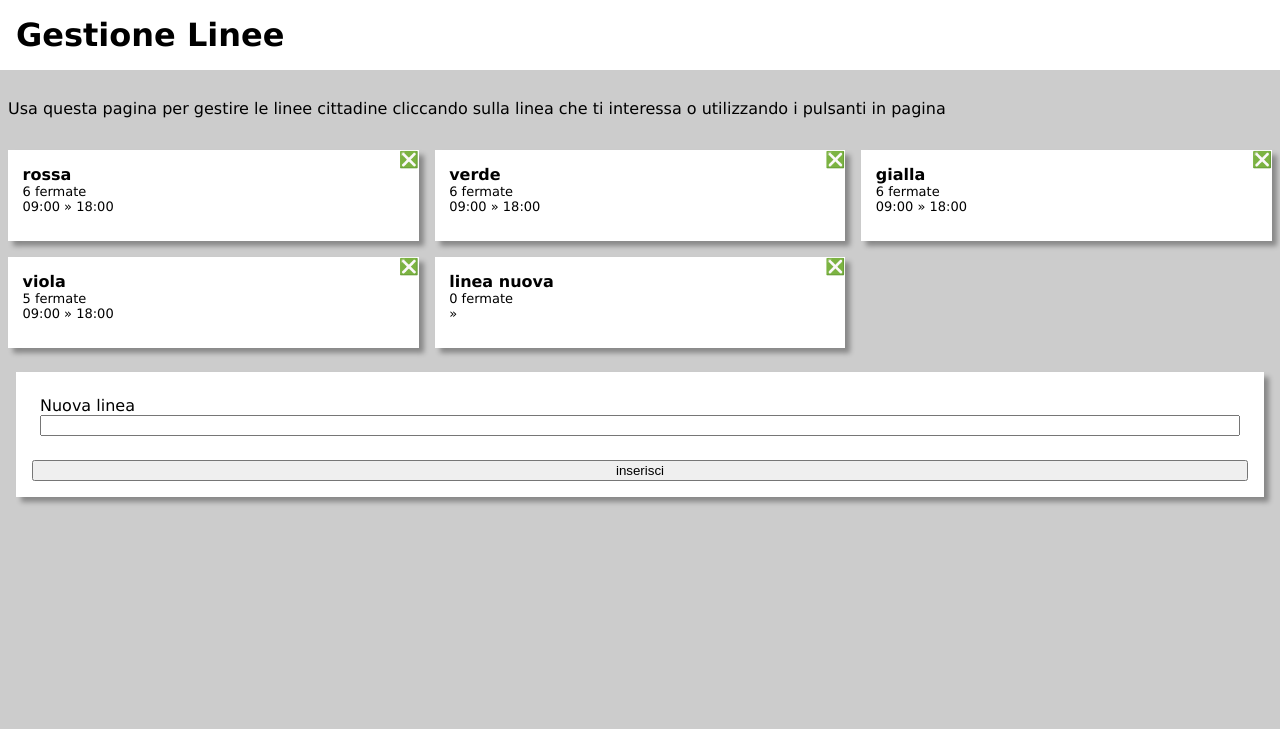
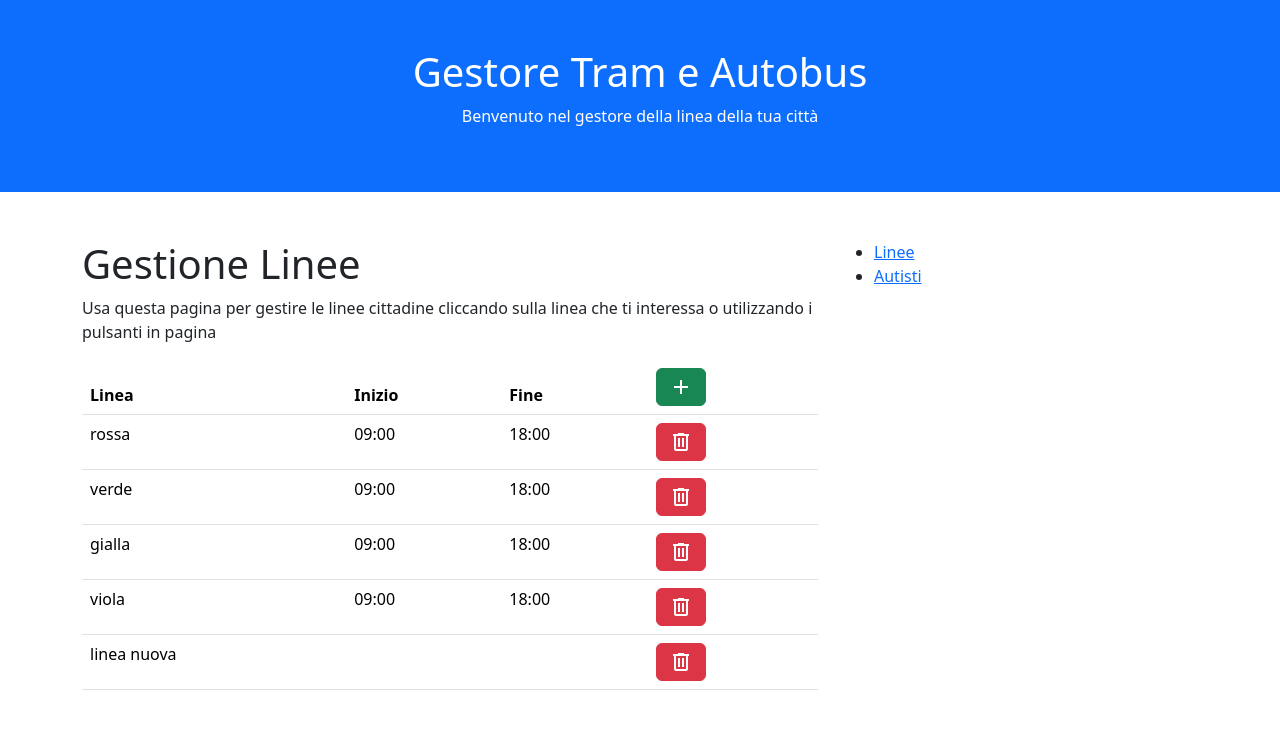
Before and after one commit to codeninja-it/ITSProdigi24, a PHP site: page /linee.php?azione=1 in a window 1280 px wide. Shown: the top 729 px of the page. Run offline with PHP 8.4, Linux system fonts and the light colour scheme; data comes from the database, SQL or seed files in the repository; both versions use the stored data as it was after the commit.

Commit message:
Add files via upload
utilizzo del me5todo include per la gestione dello chassis grafico e per la concentrazione di funzioni e impostazioni di sistema

```diff
--- /dev/null
+++ b/UF8/Tram/funzioni.php
@@ -0,0 +1,20 @@
+<?php
+	define("NOMEDB", "dati/tram.sqlite");
+	define("DEBUG", true);
+
+	if(!DEBUG){
+		ini_set("display_errors", "off");
+	}
+
+	function EseguiDB($sql){
+		// connettersi al db
+		$dbcon = new SQLite3(NOMEDB);
+			// eseguire l'SQL
+			$dbcon->query($sql);
+		// chiudere il db
+		$dbcon->close();
+	}
+
+	function Cancella($tabella, $chiave, $valore){
+		EseguiDB("DELETE FROM ".$tabella." WHERE ".$chiave." = ".$valore);
+	}
--- a/UF8/Tram/linee.php
+++ b/UF8/Tram/linee.php
@@ -1,34 +1,50 @@
-<html>
-	<head>
-		<title>Gestione Tram</title>
-		<meta charset="UTF-8" />
-		<link rel="stylesheet" href="asset/stile.css" />
-		<meta name="viewport" content="width=device-width, initial-scale=1.0">
-	</head>
-	<body>
+<?php include("parti/head.php"); ?>
 	<h1>Gestione Linee</h1>
 	<p>Usa questa pagina per gestire le linee cittadine
 		cliccando sulla linea che ti interessa o utilizzando
 		i pulsanti in pagina</p>
 
+	<?php
+			include("funzioni.php");
 
-		<?php
 			// mi connetto alla banca dati
 			$dbcon = new SQLite3("dati/tram.sqlite");
 
-				// se mi hanno chiesto di cancellare un record, lo falcio
-				if( isset($_GET["del"]) ){
-					$daEliminare = intval($_GET["del"]);
-					$dbcon->query("DELETE FROM linee WHERE idlinea=".$daEliminare);
+			switch($_GET["azione"]){
+				case "cancella":
+						// ?azione=cancella&id=10000
+						Cancella("linee", "idlinea", $_GET["id"]);
+						echo "<div class='alert alert-success'>
+									Linea cancellata con successo!
+								</div>";
+				break;
+
+				case "inserisci":
+					if(empty($_POST)){
+						// istante 1: l'utente vuole inserire ma non mi ha detto cosa
+						?>
+						<form method="post">
+							<p class="form-group">
+								<label for="linea">Nome della linea</label>
+								<input id="linea" name="nome" class="form-control" />
+							</p>
+							<button class="btn btn-primary">salva</button>
+						</form>
+						<?php
+					} else {
+						// istante 2: so cosa vuole inserire e lo inserisco
+						EseguiDB("INSERT INTO linee (linea)
+									VALUES ('".addslashes($_POST["nome"])."')");
+						echo "<div class='alert alert-success'>
+									Linea inserita con successo!
+								</div>";
 					}
+				break;
 
-				// se invece mi chiedono di inserirne uno nuovo, lo carico
-				if( isset($_POST["nuova"]) ){
-					$daCreare = addslashes($_POST["nuova"]);
-					$dbcon->query("INSERT INTO linee (linea) VALUES ('".$daCreare."');");
-				}
+				case "modifica":
+					break;
 
-
+				default:
 					// recupero ciò che mi serve
 					$dati = $dbcon->query("SELECT linee.idlinea, linee.linea,
 											count(fermate.idlinea) as fermate,
@@ -38,31 +54,42 @@
 											LEFT JOIN fermate on linee.idlinea=fermate.idlinea
 											GROUP BY linee.idlinea");
 
-				echo "<ul>";
+					echo "<table class='table table-hover'>";
+						echo "<thead>";
+							echo "<tr>";
+								echo "<th>Linea</th>";
+								echo "<th>Inizio</th>";
+								echo "<th>Fine</th>";
+								echo "<th>
+											<a href='?azione=inserisci' class='btn btn-success'>
+												<span class='material-symbols-outlined'>add</span>
+											</a>
+										</th>";
+							echo "</tr>";
+						echo "</thead>";
+						echo "<tbody>";
 							// estraggo una riga
 							while($riga = $dati->fetchArray()){
-						echo "<li>";
-							echo "<a href='?del=".$riga["idlinea"]."'>&#10062;</a>";
-							echo "<p>";
-								echo $riga["linea"]."<br>";
-								echo $riga["fermate"]." fermate<br>";
-								echo $riga["dalle"]." &raquo; ".$riga["alle"];
-							echo "</p>";
-						echo "</li>";
+								echo "<tr>";
+									echo "<td>".$riga["linea"]."</td>";
+									echo "<td>".$riga["dalle"]."</td>";
+									echo "<td>".$riga["alle"]."</td>";
+									echo "<td>
+											<a href='?azione=cancella&id=".$riga["idlinea"]."' class='btn btn-danger'>
+												<span class='material-symbols-outlined'>delete</span>
+											</a>
+										</td>";
+								echo "</tr>";
 							}
-				echo "</ul>";
+						echo "</tbody>";
+					echo "</table>";
 
 					// chiudo la mia connessione
 					$dbcon->close();
+				break;
+			}
+
+
 	?>
 
-		<form method="post">
-			<p>
-				<label for="linea">Nuova linea</label>
-				<input id="linea" name="nuova" />
-			</p>
-			<button>inserisci</button>
-		</form>
-
-	</body>
-</html>
+<?php include("parti/foot.php"); ?>
--- /dev/null
+++ b/UF8/Tram/parti/foot.php
@@ -0,0 +1,8 @@
+				</div>
+				<div class="col-md-4">
+					<?php include("parti/menu.php"); ?>
+				</div>
+			</div>
+		</div>
+	</body>
+</html>
--- /dev/null
+++ b/UF8/Tram/parti/head.php
@@ -0,0 +1,19 @@
+<html>
+	<head>
+		<title>Bootstrap 5 Example</title>
+		<meta charset="utf-8">
+		<meta name="viewport" content="width=device-width, initial-scale=1">
+		<link href="https://cdn.jsdelivr.net/npm/bootstrap@5.3.3/dist/css/bootstrap.min.css" rel="stylesheet">
+		<script src="https://cdn.jsdelivr.net/npm/bootstrap@5.3.3/dist/js/bootstrap.bundle.min.js"></script>
+		<link rel="stylesheet" href="https://fonts.googleapis.com/css2?family=Material+Symbols+Outlined:opsz,wght,FILL,GRAD@24,300,0,0" />
+	</head>
+	<body>
+
+		<div class="container-fluid p-5 bg-primary text-white text-center">
+			<h1>Gestore Tram e Autobus</h1>
+			<p>Benvenuto nel gestore della linea della tua città</p>
+		</div>
+
+		<div class="container mt-5">
+			<div class="row">
+				<div class="col-md-8">
--- /dev/null
+++ b/UF8/Tram/parti/menu.php
@@ -0,0 +1,4 @@
+<ul>
+	<li><a href="linee.php">Linee</a></li>
+	<li><a href="autisti.php">Autisti</a></li>
+</ul>
```
Also changed, not shown: UF8/Tram/autisti.php (+11 -14 lines), UF8/Tram/index.php (+5 -57 lines), UF8/Tram/vecchia.php (added, +57 -0 lines), UF8/Tram/dati/tram.sqlite. Lines whose indentation alone changed are shown as unchanged.
